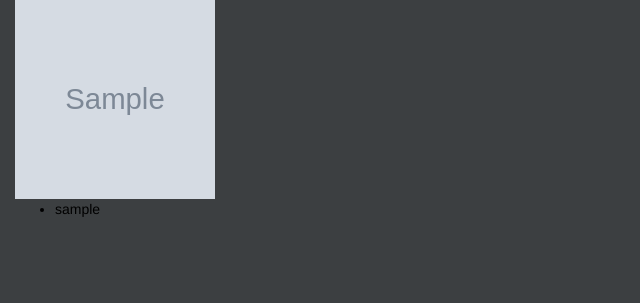
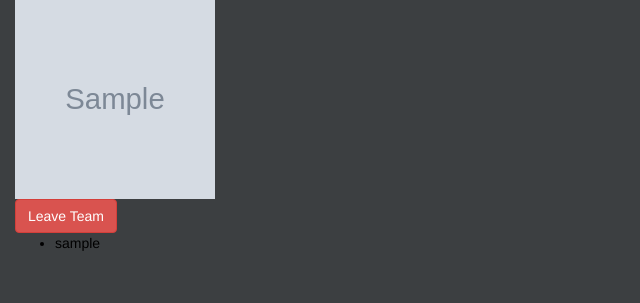
Before and after one commit to Llandy3d/sid, a Django app: page /team/ in a window 1280 px wide. Shown: the part 161-464 px from the top of the page, without its empty margins (0-640 px from the left). Run offline with Django 3.2, Linux system fonts and the light colour scheme; a user stored in the database is signed in; tables that the repository leaves empty hold one stand-in row (values such as "Sample post"); grey boxes marked "Sample" are stand-in pictures; some libraries are stand-ins or nearby versions.

Commit message:
added the leave_team functionality

```diff
--- a/teams/urls.py
+++ b/teams/urls.py
@@ -6,4 +6,5 @@ urlpatterns = [
     url(r'^$', views.team, name='team'),
     url(r'^create_team/$', views.create_team, name='create_team'),
     url(r'^add_member/$', views.add_team_member, name='add_member'),
+    url(r'^leave-team/$', views.leave_team, name='leave_team'),
 ]
--- a/teams/views.py
+++ b/teams/views.py
@@ -76,3 +76,30 @@ def add_team_member(request):
         form = AddMemberForm()
 
     return render(request, 'teams/add_member.html', {'form': form})
+
+
+@login_required
+def leave_team(request):
+    """
+    Endpoint for leaving the team, if the User is the leader of the team
+    he may not leave the team before giving leadership to someone else.
+
+    NOTE:  It assumes that an User can only have a Membership to only one Team.
+    """
+    if request.method == 'POST':
+
+        membership = Membership.objects.get(user=request.user)
+
+        if membership.role == Membership.ADMIN:
+            messages.add_message(
+                request,
+                messages.ERROR,
+                "You can't leave the team as a Leader. Please transfer leadership before leaving")
+            return redirect('team')
+
+        # if it's not the leader of the team
+        membership.delete()
+        messages.add_message(request, messages.SUCCESS, 'You left the team.')
+        return redirect('team')
+
+    return redirect('team')
--- a/templates/teams/team.html
+++ b/templates/teams/team.html
@@ -11,6 +11,13 @@
                 <p>You have a team</p>
                 <h1>{{ team.name }}</h1>
                 <img src="{% get_media_prefix %}{{ team.logo }}" alt="" width="200" height="200">
+
+                <form action="{% url 'leave_team' %}" method="post">
+                    {% csrf_token %}
+
+                    <button type="submit" class="btn btn-danger">Leave Team</button>
+                </form>
+
                 <ul>
                     {% for user in team.members.all %}
                         <li>{{ user }}</li>
```
